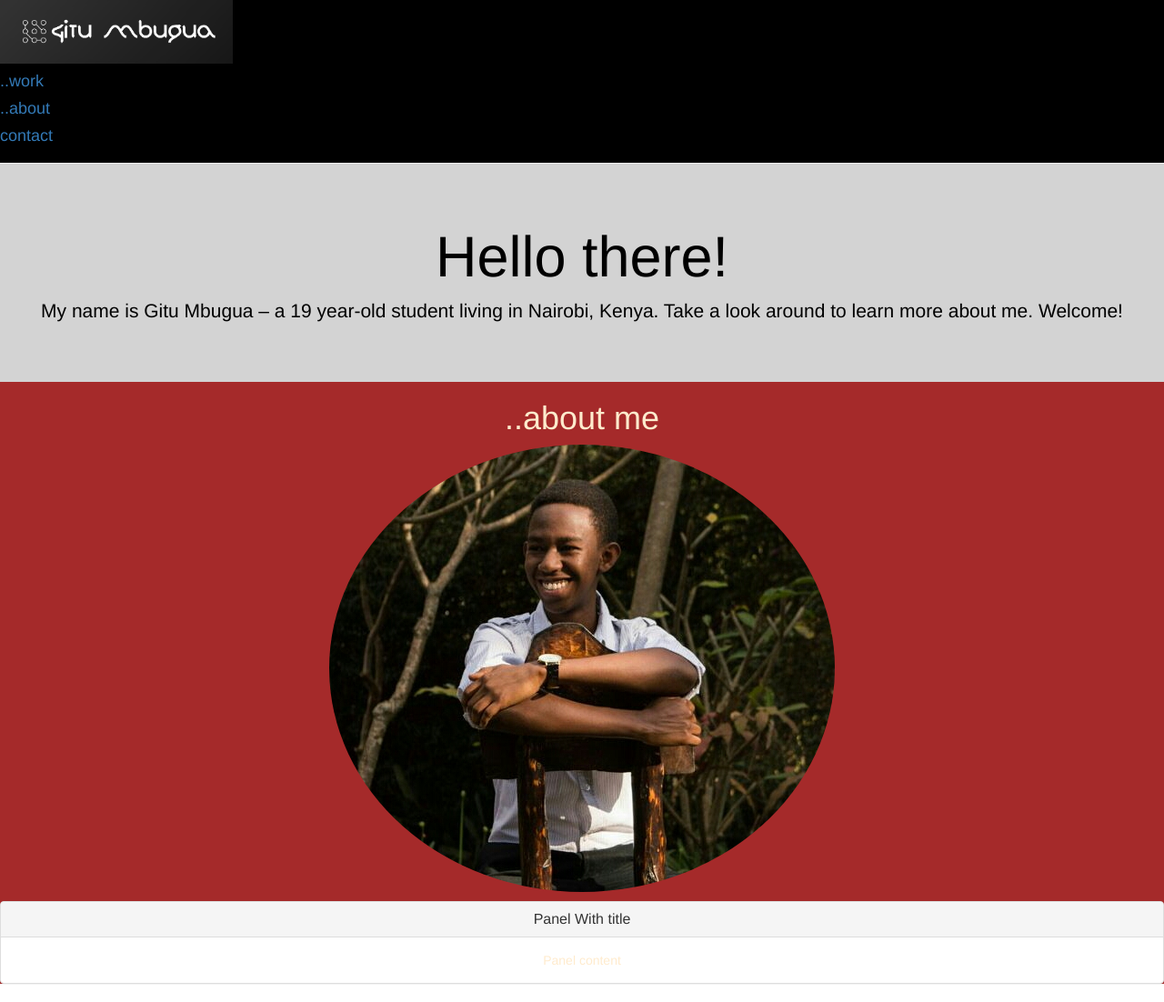
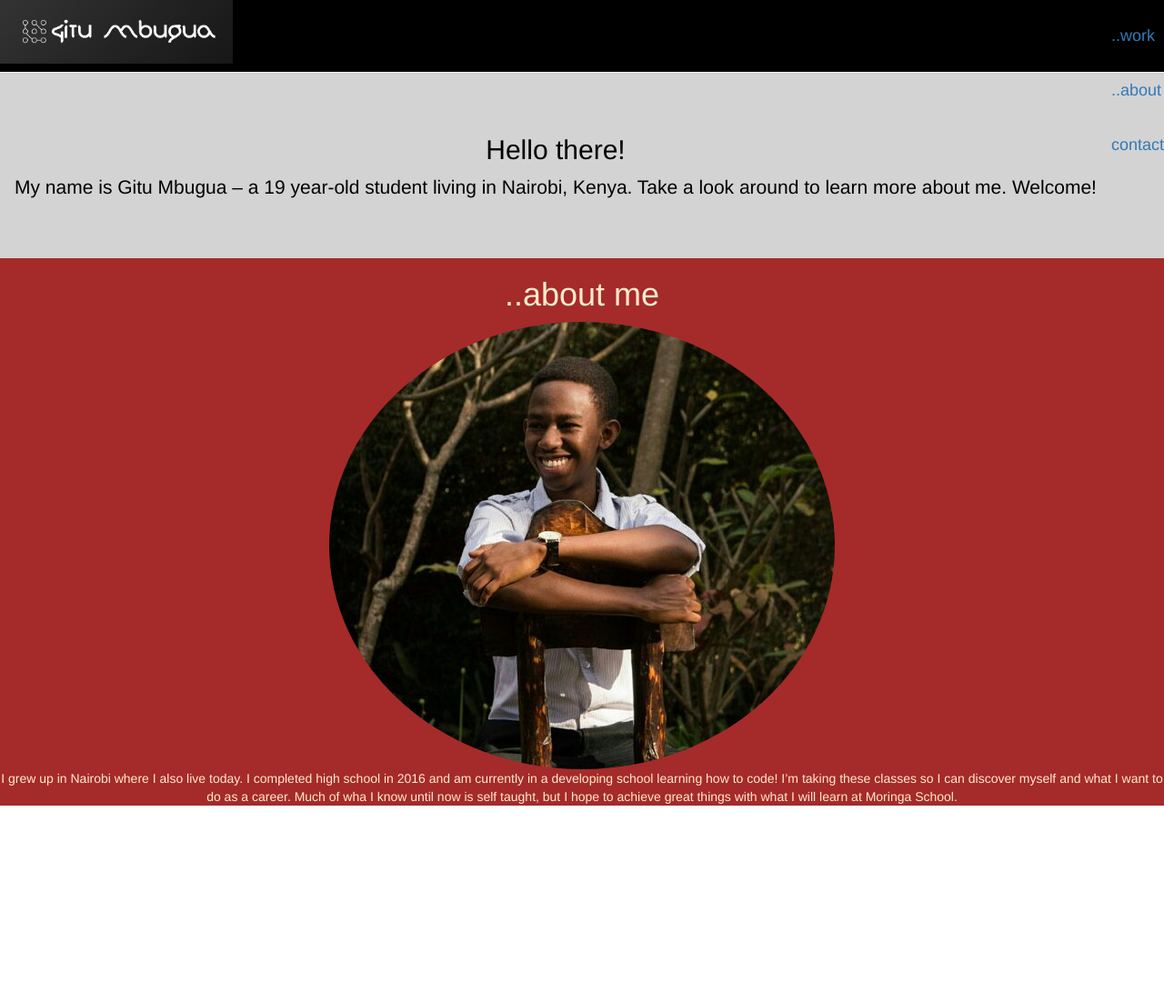
Before and after one commit to GituMbugua/Portfolio, a plain HTML site: page index.html in a window 1280 px wide. Shown: the whole page at 91% size. After the commit the page ends 896 px from the top, so only its background shows below. Drawn offline with Linux system fonts and the light colour scheme.

Commit message:
add text about me

```diff
--- a/css/styles.css
+++ b/css/styles.css
@@ -8,6 +8,10 @@
 .nav {
   float: right;
   color: white;
+  text-decoration: none;
+}
+span {
+  margin: 20px;
 }
 .body {
   background-color: brown;
@@ -22,6 +26,7 @@
 }
 #img {
   position: relative;
+  float: left;
 }
 #jumbotron2 {
   color: blanchedalmond;
--- a/index.html
+++ b/index.html
@@ -10,36 +10,30 @@
     <body>
       <div class="page-header">
         <img alt="Brand" src="img/logo.png" width="20%" height="250%">
-        <a href="#work"> <h4>..work</h4>
-        <h4>..about</h4>
-        <h4>contact</h4>
+          <div class="nav">
+            <span><a href="#work"><h4>..work</h4></a></span>
+            <span><a href="#about"><h4>..about</h4></a></span>
+            <span><a href="#contact"><h4>contact</h4></a></span>
+          </div>
       </div> <!---end of page-header--->
     <div class="body">
       <div class="jumbotron">
-      <h1>Hello there!</h1>
+        <h2>Hello there!</h2>
         <p>My name is Gitu Mbugua – a 19 year-old student living
         in Nairobi, Kenya. Take a look around to learn more about me. Welcome!</p>
       </div>
       <div id="jumbotron2">
         <h1>..about me</h1>
           <img src="img/me.jpg" alt="Gitu" class="img-circle">
-      <p></p
+          <p>I grew up in Nairobi where I also live today. I completed high
+            school in 2016 and am currently in a developing school learning how
+            to code! I’m taking these classes so I can discover myself and what
+            I want to do as a career. Much of wha I know until now is self
+            taught, but I hope to achieve great things with what I will learn
+            at Moringa School.</p>
       </div>
-
-
     </div>
-
-    <div class = "panel panel-default">
-       <div class = "panel-heading">
-          <h3 class = "panel-title">
-             Panel With title
-          </h3>
-       </div><!---end of panel-heading--->
-
-       <div class = "panel-body">
-          Panel content
-       </div><!---end of panel-body--->
-    </div><!---end of panel-default--->
+  </body>
 
       <script src="bootstrap/js/jquery.js"></script>
       <script src="bootstrap/js/bootstrap.min.js"></script>
```
Lines whose indentation alone changed are shown as unchanged.
